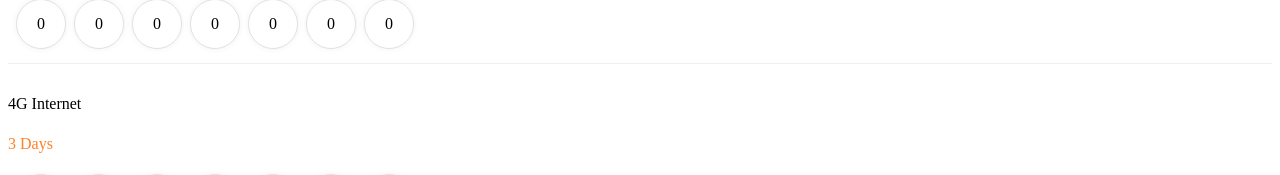
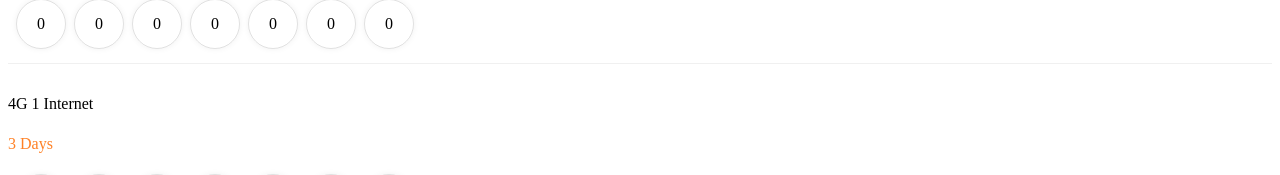
Before and after one commit to masudrana2779/bl-plane, a Next.js app: page / in a window 1280 px wide. Shown: the part 229-404 px from the top of the page. Built offline with nearby package versions, Linux system fonts and the light colour scheme.

Commit message:
try to done pack list

```diff
--- a/Components/Home/index.tsx
+++ b/Components/Home/index.tsx
@@ -5,7 +5,7 @@ const data = [
     packTitle: "Validity",
   },
   {
-    packTitle: "4G Internet",
+    packTitle: "4G 1 Internet",
   },
   {
     packTitle: "Minutes",
```
